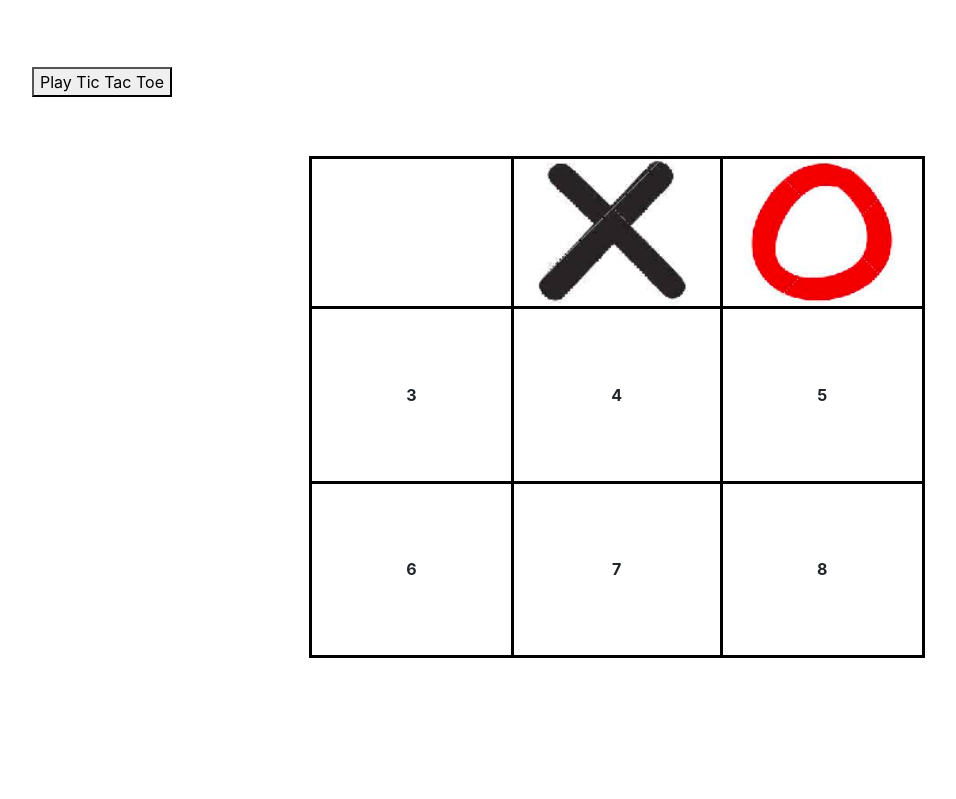
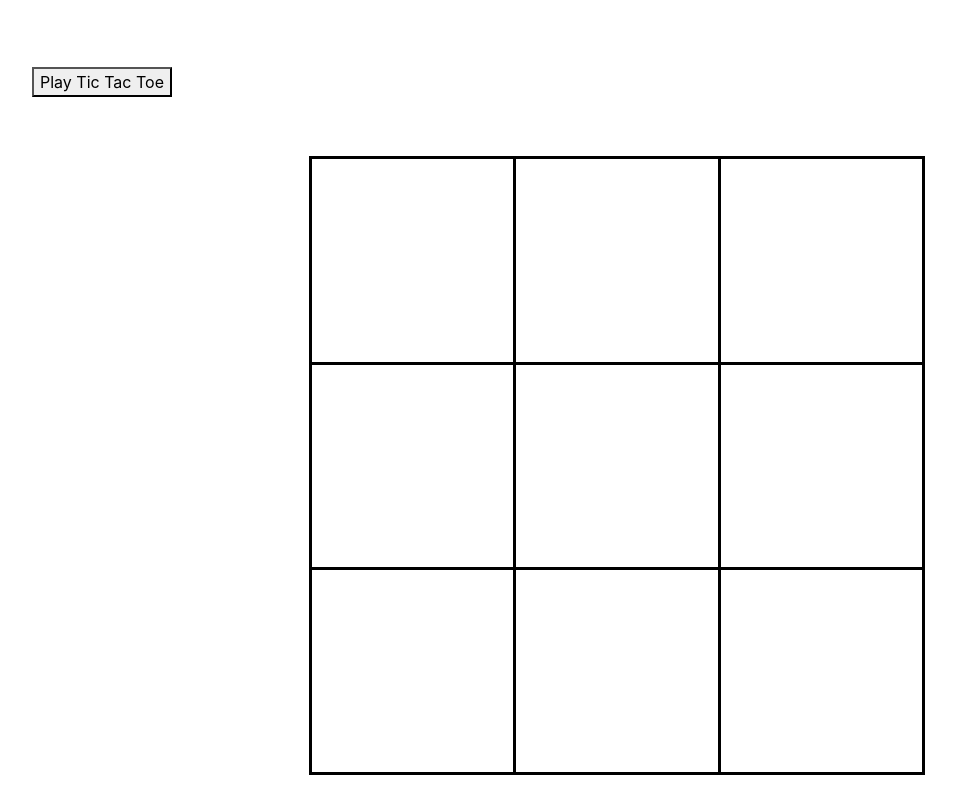
Before and after one commit to FelipeEnne/Tic-Tac-Toe-JavaScript, a plain HTML site: page index.html in a window 1280 px wide. Shown: the part 76-875 px from the top of the page, without its empty margins (23-979 px from the left). Before the commit the page ends 800 px from the top, so only its background shows below. Drawn offline with nearby package versions, Linux system fonts and the light colour scheme.

Commit message:
Did render function

```diff
--- a/css/style.css
+++ b/css/style.css
@@ -8,11 +8,11 @@
 
 .board-border {
   border: 3px solid black;
-  padding: 12% 0;
+  padding: 16.5% 0;
 }
 
 .background-X, .background-O {
-  background-size: 80%;
+  background-size: 100%;
   background-position: center center;
   background-repeat: no-repeat;
 }
--- a/index.html
+++ b/index.html
@@ -19,21 +19,7 @@
     <div class="main m-4 row">
       <table class="col-6 offset-3">
         <thead>
-          <tr class="table-rows">
-            <th class="board-border text-center" onclick="space(0)"></th>
-            <th class="board-border text-center background-X" onclick="space(1)"></th>
-            <th class="board-border text-center background-O"></th>
-          </tr>
-          <tr class="table-rows">
-            <th class="board-border text-center">3</th>
-            <th class="board-border text-center">4</th>
-            <th class="board-border text-center">5</th>
-          </tr>
-          <tr class="table-rows">
-            <th class="board-border text-center">6</th>
-            <th class="board-border text-center">7</th>
-            <th class="board-border text-center">8</th>
-          </tr>
+          <tbody id="table-rows"></tbody>
         </thead>
         <tbody id="table-rows"></tbody>
       </table>
--- a/js/index.js
+++ b/js/index.js
@@ -2,8 +2,11 @@ const gameBoard = (space, value) => {
   const board = [0, 0, 0, 0, 0, 0, 0, 0, 0];
 
   const changeSpace = (space, value) => board[space] = value;
+  const getValue = (space) => {
+    return(board[space]);
+  };
 
-  return { board, changeSpace };
+  return { board, changeSpace, getValue };
 }
 
 const player = (name, symbol) => {
@@ -38,7 +41,8 @@ function space(value){
   updateSpace(board, value, playTurn);
   c = checkBoard(playTurn);
   playTurn == 1 ? playTurn = 2 : playTurn = 1;
-  console.log(board)
+  render(board);
+  // console.log(board)
   return playTurn;
 }
 
@@ -64,34 +68,30 @@ function checkBoard(play){
 function playGame(){
   board = init();
 
-
   player1 = initPlayers('Raphael', 'X');
   player2 = initPlayers('Felipe', 'O');
 
+  console.log(board);
+  render(board);
 }
 
-function render() {
+function render(board) {
   let tableRows = "";
-  board.forEach(i => {
-    tableRows += `<tr class="table-rows">
-                    <th class="board-border text-center" onclick="space(0)"></th>
-                    <th class="board-border text-center background-X" onclick="space(1)"></th>
-                    <th class="board-border text-center background-O"></th>
-                  </tr>
-                  <tr class="table-rows">
-                    <th class="board-border text-center">3</th>
-                    <th class="board-border text-center">4</th>
-                    <th class="board-border text-center">5</th>
-                  </tr>
-                  <tr class="table-rows">
-                    <th class="board-border text-center">6</th>
-                    <th class="board-border text-center">7</th>
-                    <th class="board-border text-center">8</th>
-                  </tr>`;
-  });
+  for(i = 0; i <= 2; i++){
+    tableRows += `<tr class="table-rows">`;
+    for(j = 0; j <= 2; j++){
+      if(board.getValue(i * 3 + j) == 0){
+        tableRows += `<th class="board-border" onclick="space(${i * 3 + j})"></th>`;
+      } else if(board.getValue(i * 3 + j) == 1){
+        tableRows += `<th class="board-border text-center background-X"></th>`;
+      } else {
+        tableRows += `<th class="board-border text-center background-O"></th>`;
+      };
+    };
+    tableRows += `</tr>`;
+  };
   document.getElementById("table-rows").innerHTML = tableRows;
 }
 
 
 playGame()
-console.log(board);
```
